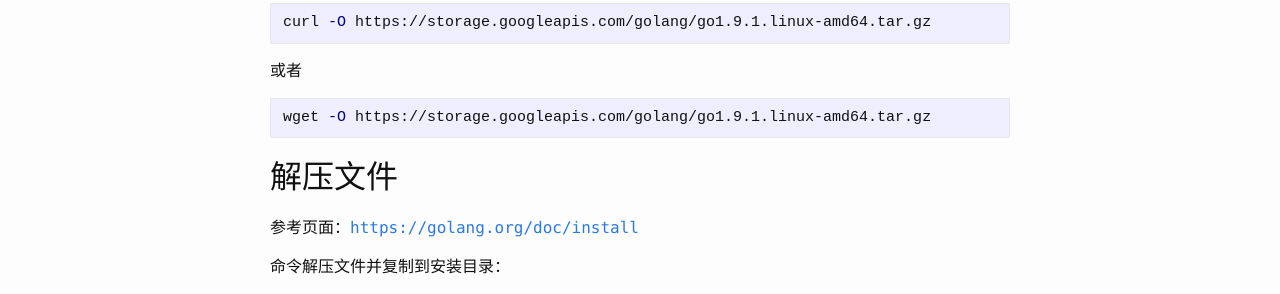
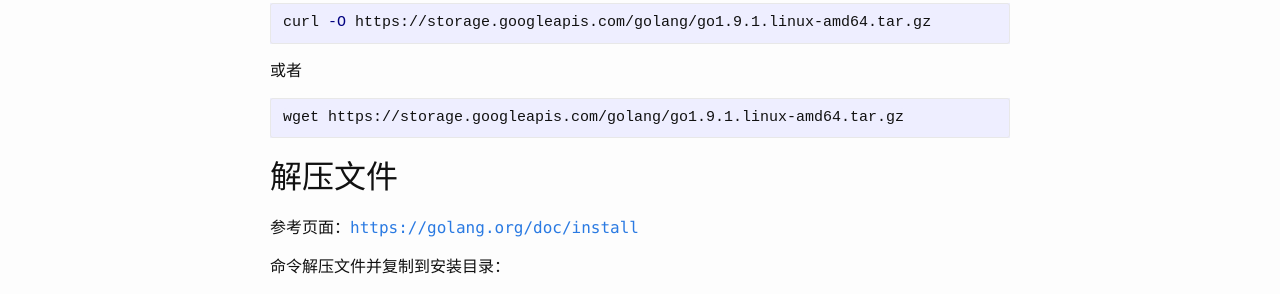
Before and after one commit to fishjar/fishjar.com, a Jekyll site: the page built from _posts/2017-10-18-install-golang.markdown, in a window 1280 px wide. Shown: the part 542-836 px from the top of the page. Built offline with Jekyll 4.4.1, drawn with Linux system fonts in a browser that asks for light colours.

````diff
--- a/_posts/2017-10-18-install-golang.markdown
+++ b/_posts/2017-10-18-install-golang.markdown
@@ -28,7 +28,7 @@ curl -O https://storage.googleapis.com/golang/go1.9.1.linux-amd64.tar.gz
 或者
 
 ``` bash
-wget -O https://storage.googleapis.com/golang/go1.9.1.linux-amd64.tar.gz
+wget https://storage.googleapis.com/golang/go1.9.1.linux-amd64.tar.gz
 ```
 
 ## 解压文件
````
